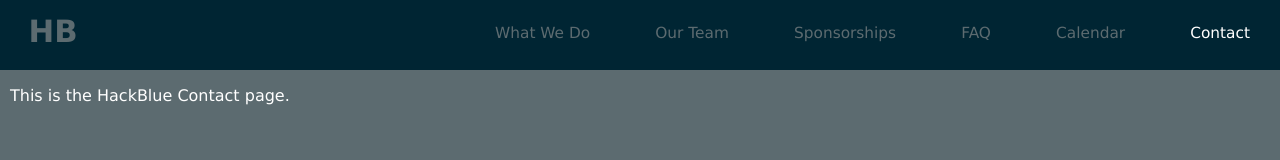
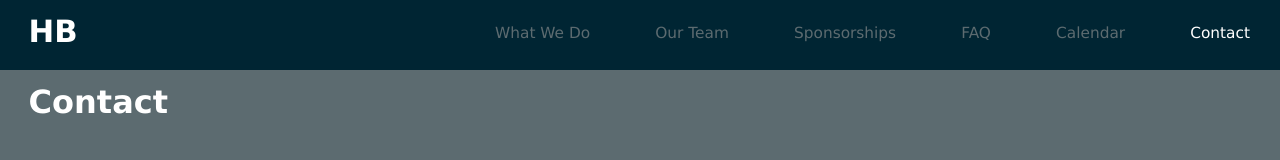
Before and after one commit to HackBlue/HackBlue.github.io, a plain HTML site: page contact.html in a window 1280 px wide. Drawn offline with Linux system fonts and the light colour scheme.

Commit message:
add page headings

```diff
--- a/contact.html
+++ b/contact.html
@@ -7,7 +7,7 @@
   </head>
 <body>
   <header>
-      <a href="index.html"><h1>HB</h1></a>
+      <a href="index.html"><h1 style="float:left;">HB</h1></a>
       <nav>
         <ul>
           <li><a href="what-we-do.html">What We Do</a></li>
@@ -19,7 +19,7 @@
         </ul>
       </nav>
   </header>
-<p>This is the HackBlue Contact page.</p>
+<h1>Contact</h1>
 
 </body>
 </html>
--- a/style.css
+++ b/style.css
@@ -30,11 +30,10 @@ body,html{
 h1{
   position: absolute;
   padding: 3px;
-  float: left;
   margin-left: 2%;
   margin-top: 10px;
   font-family: Verdana, Helvetica, sans-serif;
-  color: #5c6b70;
+  color: #ffffff;
 }
 p{
   margin-left: 10px;
```
Also changed, not shown: calendar.html (+2 -2 lines), faq.html (+2 -2 lines), index.html (+1 -2 lines), sponsorships.html (+2 -2 lines), team.html (+2 -2 lines), what-we-do.html (+2 -2 lines).
